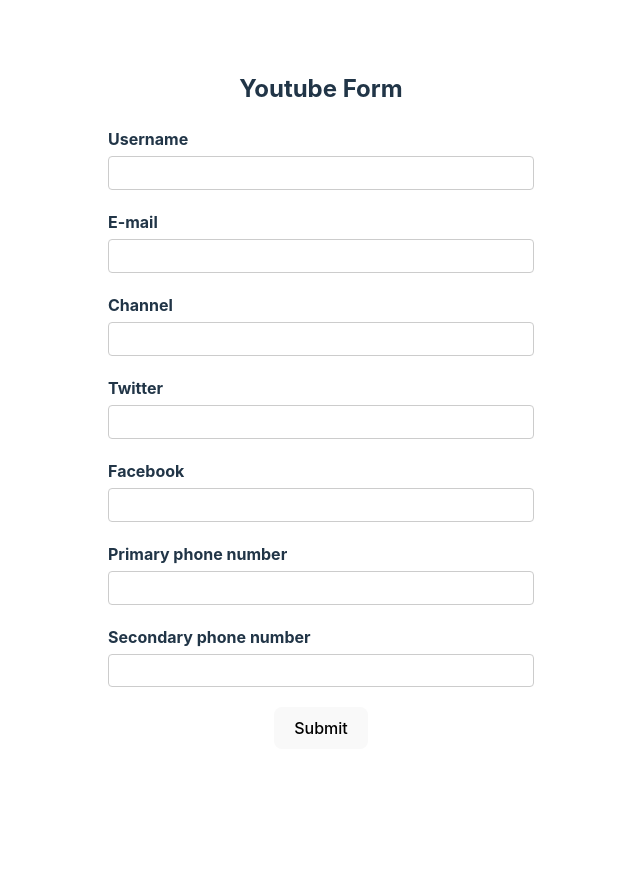
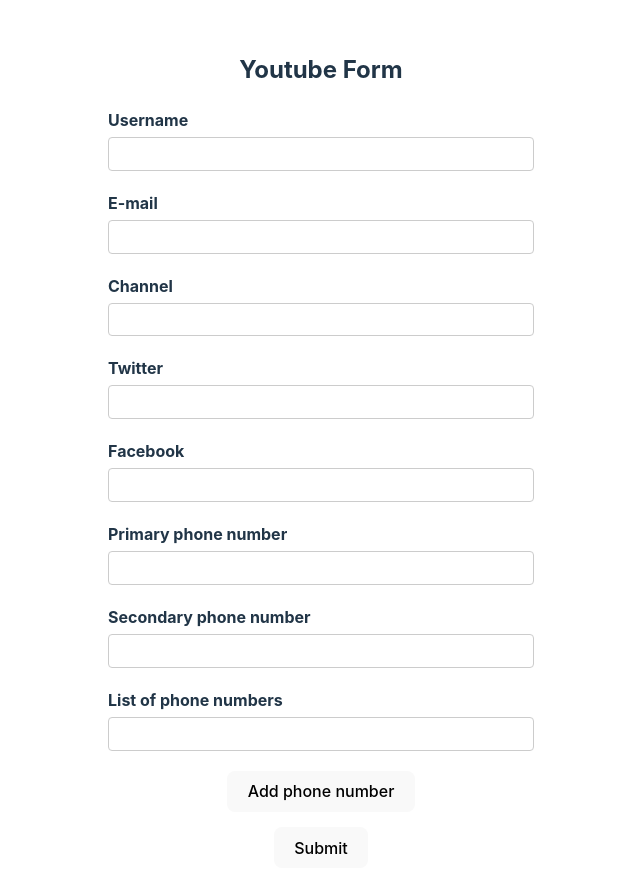
Before and after one commit to amandeep90s/react-hook-form-tutorial, a React (Vite) app: page / in a window 1280 px wide. Shown: the top 892 px of the page, without its empty margins (319-959 px from the left). Before the commit the page ends 800 px from the top, so only its background shows below. Built offline with nearby package versions, Linux system fonts and the light colour scheme.

Commit message:
feat: Dynamic fields

```diff
--- a/src/components/YoutubeForm.tsx
+++ b/src/components/YoutubeForm.tsx
@@ -1,5 +1,9 @@
 import { DevTool } from '@hookform/devtools';
-import { useForm } from 'react-hook-form';
+import { useFieldArray, useForm } from 'react-hook-form';
+
+type PhoneNumbers = {
+  number: string;
+};
 
 type FormValues = {
   username: string;
@@ -10,6 +14,7 @@
     facebook: string;
   };
   phoneNumbers: string[];
+  phNumbers: PhoneNumbers[];
 };
 
 const YoutubeForm = () => {
@@ -23,10 +28,16 @@
         facebook: '',
       },
       phoneNumbers: ['', ''],
+      phNumbers: [{ number: '' }],
     },
   });
   const { register, control, handleSubmit, formState } = form;
   const { errors } = formState;
+
+  const { append, fields, remove } = useFieldArray({
+    name: 'phNumbers',
+    control,
+  });
 
   const onSubmit = (data: FormValues) => {
     console.log('Form submitted', data);
@@ -147,6 +158,45 @@
           )}
         </div>
 
+        <div>
+          <label htmlFor=''>List of phone numbers</label>
+          <div>
+            {fields.map((field, index) => (
+              <div key={field.id} className='form-control'>
+                <input
+                  type='text'
+                  {...register(`phNumbers.${index}.number` as const, {
+                    required: 'Phone number is required',
+                  })}
+                />
+                {errors.phNumbers?.[index]?.number && (
+                  <p className='error'>
+                    {errors.phNumbers?.[index]?.number?.message}
+                  </p>
+                )}
+
+                {index > 0 && (
+                  <button
+                    type='button'
+                    style={{ marginTop: 15 }}
+                    onClick={() => remove(index)}
+                  >
+                    Remove
+                  </button>
+                )}
+              </div>
+            ))}
+
+            <button
+              type='button'
+              style={{ marginBottom: 15 }}
+              onClick={() => append({ number: '' })}
+            >
+              Add phone number
+            </button>
+          </div>
+        </div>
+
         <button type='submit'>Submit</button>
       </form>
       <DevTool control={control} />
```
